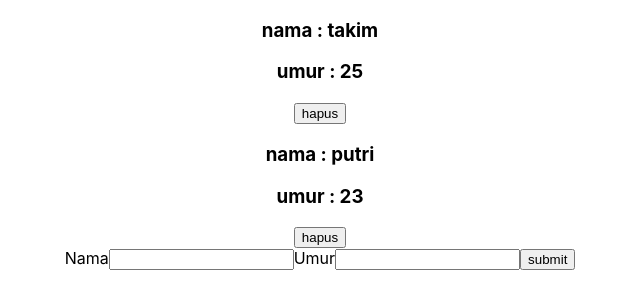
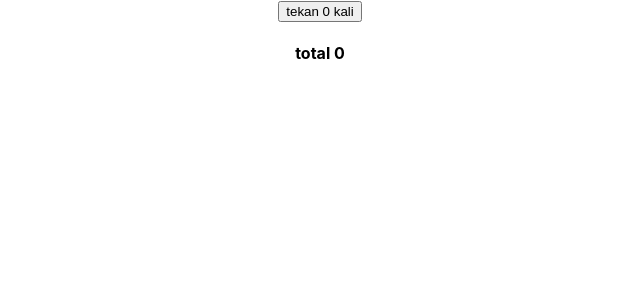
Before and after one commit to thelast7/belajar-react, a React (Create React App) app: page / in a window 1280 px wide. Shown: the top 308 px of the page, without its empty margins (320-960 px from the left). Built offline with nearby package versions, Linux system fonts and the light colour scheme.

Commit message:
tambahan

```diff
--- a/src/App.js
+++ b/src/App.js
@@ -1,6 +1,8 @@
 import React, { Component } from 'react';
 // import logo from './logo.svg';
 import './App.css';
+import ClickCounter from './testHOC/ClickCounter';
+import HoverCounter from './testHOC/HoverCounter';
 // import Welcome from './testState/Welcome'
 // import Welcome2 from './testState2/Welcome2'
 // import Hello from './testProps/Hello'
@@ -22,16 +24,16 @@
 // import Refs from './testRef/Refs'
 // import NetState from './fromNet/state/NetState'
 // import TestProps from './fromNet/props/TestProps'
-import IniClassComp from './fromNet/jenisComponent/IniClassComp';
+// import IniClassComp from './fromNet/jenisComponent/IniClassComp';
 // import IniFunctionComp from './fromNet/jenisComponent/IniFunctionComp';
 
 class App extends Component {
-  state = {
-    mhs : [
-        {nama: 'takim', umur: 25},
-        {nama: 'putri', umur:23}
-    ]
-  }
+  // state = {
+  //   mhs : [
+  //       {nama: 'takim', umur: 25},
+  //       {nama: 'putri', umur:23}
+  //   ]
+  // }
   render() {
     return (
       <div className="App">
@@ -67,8 +69,10 @@
         {/* <InputFrom /> */}
         {/* <Refs /> */}
         {/* <TestProps nama="takim" umur="25" /> */}
-        <IniClassComp mhs={this.state.mhs}/>
+        {/* <IniClassComp mhs={this.state.mhs}/> */}
         {/* <IniFunctionComp mhs={this.state.mhs} /> */}
+        <ClickCounter />
+        <HoverCounter />
       </div>
     );
   }
--- /dev/null
+++ b/src/testHOC/ClickCounter.js
@@ -0,0 +1,16 @@
+import React, { Component } from 'react'
+import WithCounter from './WithCounter'
+
+class ClickCounter extends Component {
+  render() {
+    // const { count } = this.state
+    const { count, handleCounter } = this.props
+    return(
+      <div>
+        <button onClick={handleCounter}>tekan {count} kali</button>
+      </div>
+    )
+  }
+}
+
+export default WithCounter(ClickCounter)
--- /dev/null
+++ b/src/testHOC/HoverCounter.js
@@ -0,0 +1,16 @@
+import React, { Component } from 'react'
+import WithCounter from './WithCounter'
+
+class HoverCounter extends Component {
+  render() {
+    // const { count } = this.state
+    const { count, handleCounter } = this.props
+    return (
+      <div>
+        <h4 onMouseOver={handleCounter}>total {count}</h4>
+      </div>
+    )
+  }
+}
+
+export default WithCounter(HoverCounter)
--- /dev/null
+++ b/src/testHOC/WithCounter.js
@@ -0,0 +1,30 @@
+import React from 'react'
+
+const WithCounter = OriComponent => {
+  class WithCounter extends React.Component {
+    constructor(props){
+      super(props)
+      this.state ={
+        count: 0
+      }
+    }
+
+    handleCounter = () => {
+      this.setState(prevState => {
+        return {count: prevState.count + 1}
+      })
+    }
+
+    render() {
+      return (
+        <OriComponent
+          count={this.state.count}
+          handleCounter={this.handleCounter}
+        />
+      )
+    }
+  }
+  return WithCounter
+}
+
+export default WithCounter
```
